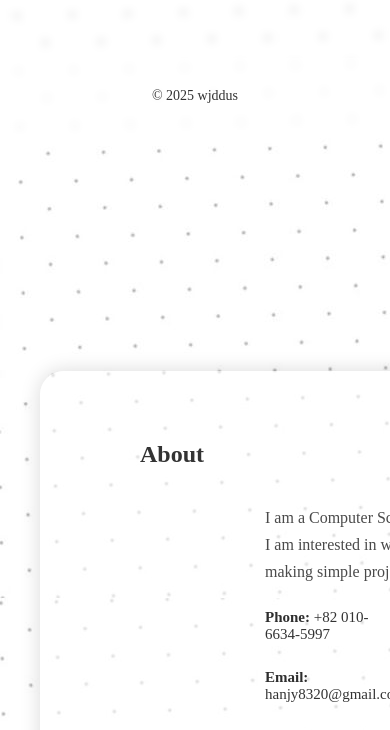
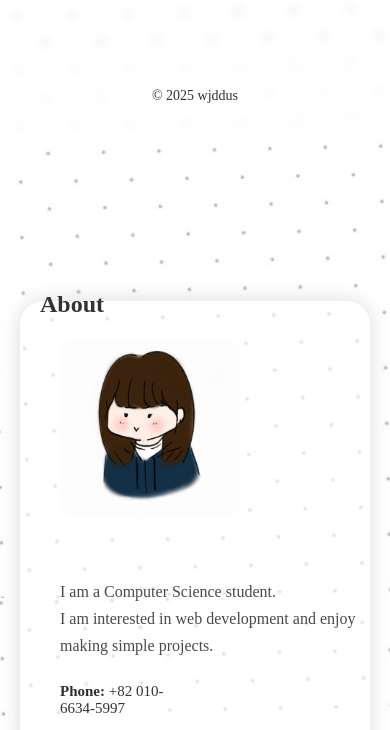
Before and after one commit to wjddus0801/wjddus0801.github.io, a plain HTML site: page index.html in a window 390 px wide. Shown: the part 710-1440 px from the top of the page. Drawn offline with Linux system fonts and the light colour scheme.

Commit message:
Update portfolio website

```diff
--- a/style.css
+++ b/style.css
@@ -84,6 +84,7 @@ footer {
   backdrop-filter: blur(0.3px);
   border-radius: 24px;
   box-shadow: 0px 0px 20px rgba(0, 0, 0, 0.15);
+  box-sizing: border-box;
 }
 
 /* ================= home ================= */
@@ -385,3 +386,43 @@ footer {
   border-radius: 20px;
   cursor: pointer;
 }
+
+@media (max-width: 1024px) {
+  .container {
+    padding: 80px 60px;
+  }
+
+  .about-content {
+    gap: 60px;
+  }
+}
+
+@media (max-width: 768px) {
+  .page-section {
+    padding: 180px 20px 100px;
+  }
+
+  .container {
+    padding: 60px 30px;
+  }
+
+  .about-content {
+    flex-direction: column;   /* ← 가로 → 세로 */
+    align-items: flex-start;
+    gap: 40px;
+  }
+
+  .about-image {
+    width: 220px;
+  }
+}
+
+@media (max-width: 480px) {
+  .container {
+    padding: 40px 20px;
+  }
+
+  .about-image {
+    width: 180px;
+  }
+}
```
